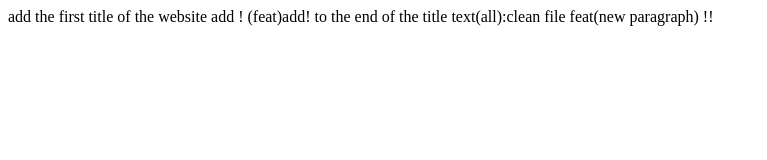
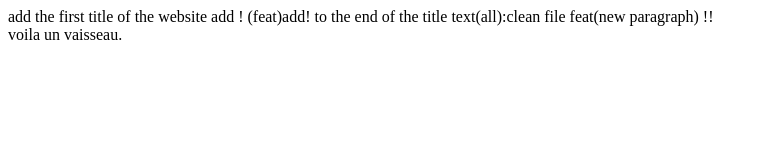
Before and after one commit to aissatakane9/formation-git-mastering-discover-githubr, a plain HTML site: page index.html in a window 1280 px wide. Shown: the whole page, without its empty margins (0-767 px from the left). Drawn offline with Linux system fonts and the light colour scheme.

Commit message:
feat:new div

```diff
--- a/index.html
+++ b/index.html
@@ -4,3 +4,6 @@ add !
 text(all):clean file
 feat(new paragraph)
 !!
+<div>
+    voila un vaisseau.
+</div>
```
